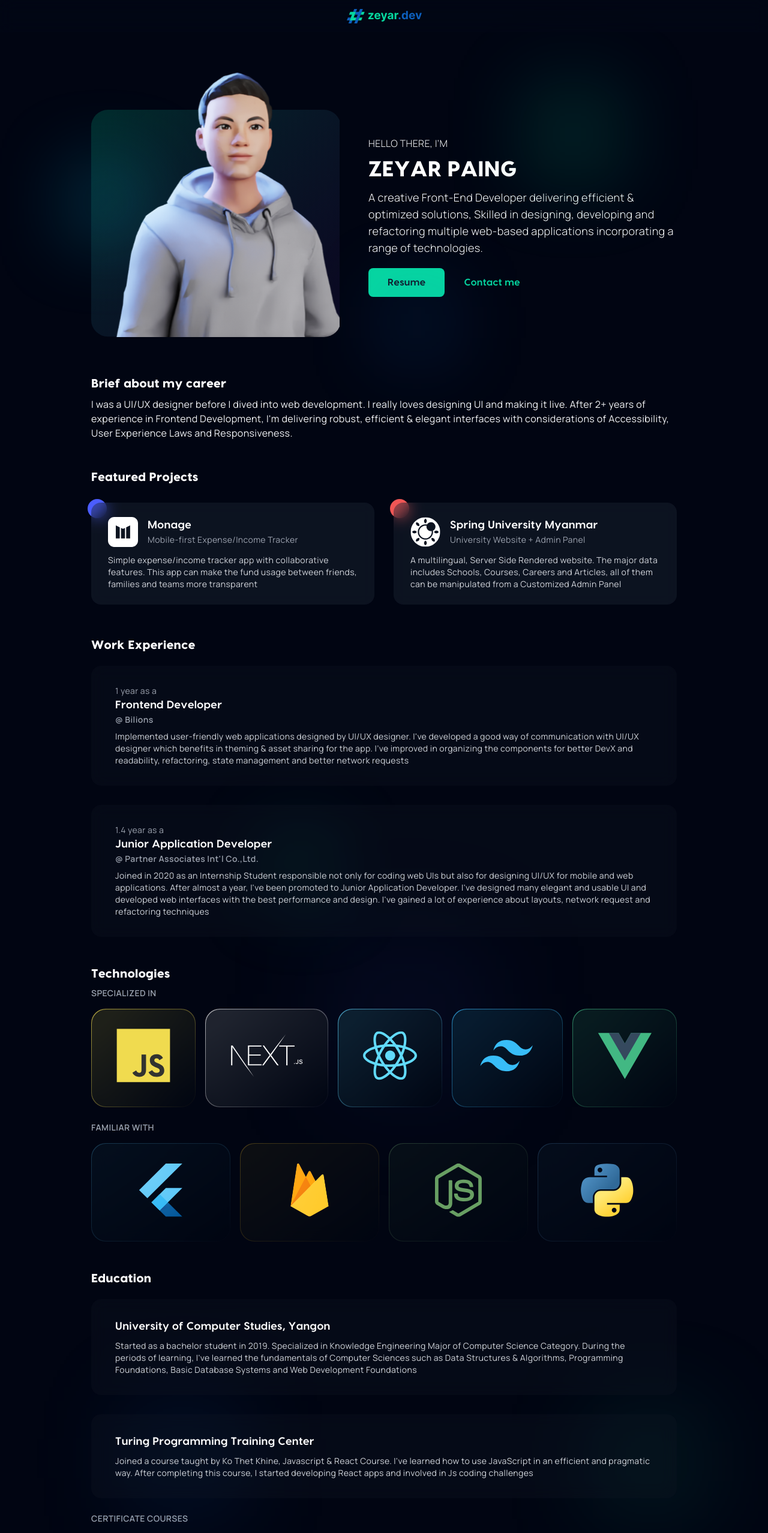
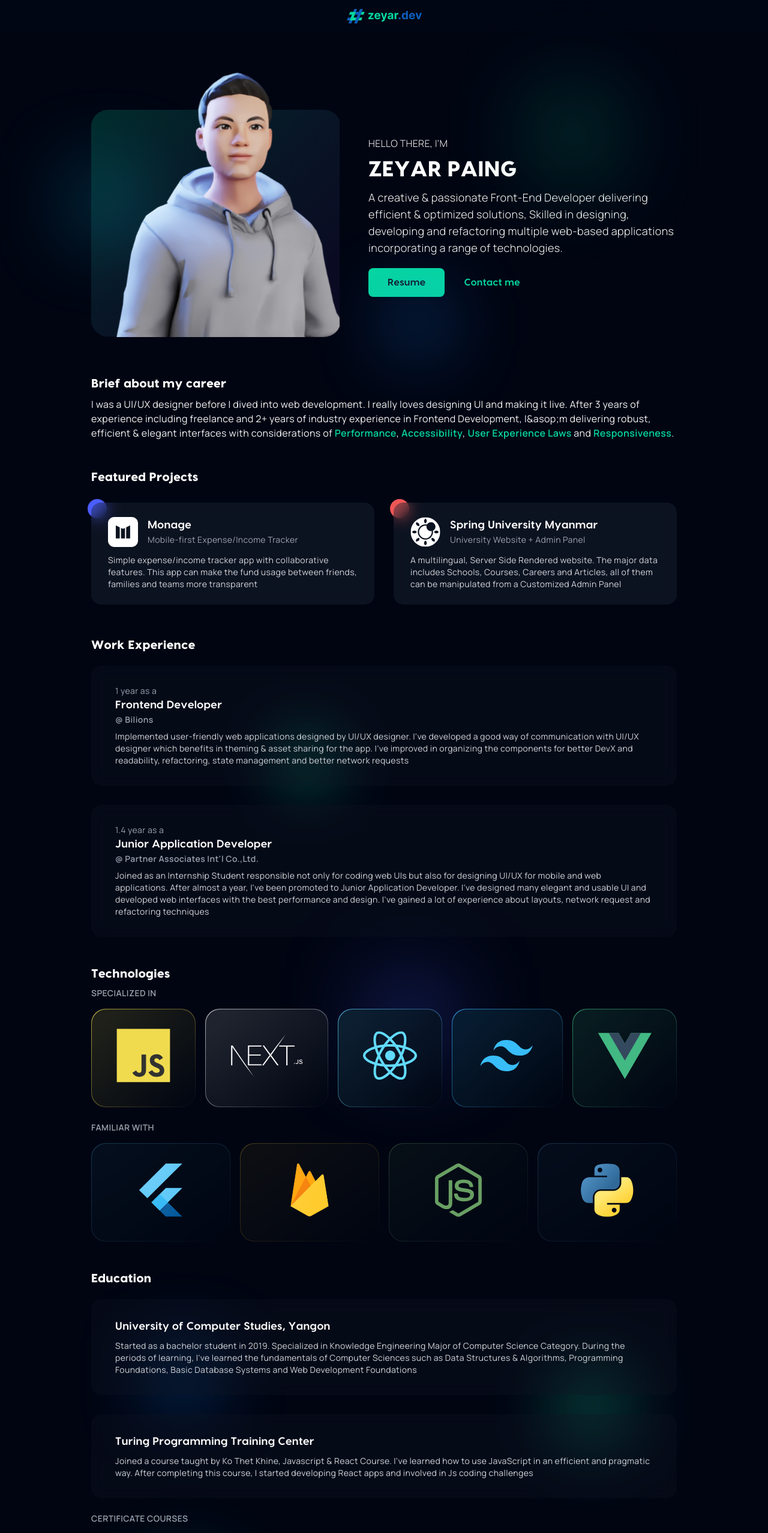
Before and after one commit to ZeyarPaing/personal-site, a Next.js app: page / in a window 1280 px wide. Shown: the top 2556 px of the page at 60% size. Built offline with nearby package versions, Linux system fonts and the light colour scheme.

Commit message:
feat: update wording and blurred boxes

```diff
--- a/components/BlurredBox.tsx
+++ b/components/BlurredBox.tsx
@@ -33,7 +33,7 @@ const BlurredBox = ({ size, color, position }: blurProps) => {
       ref={bRef}
       className="basset absolute transition-transform ease-linear duration-[4s]"
       style={{
-        filter: `blur(calc(${size.width} * 1.5))`,
+        filter: `blur(calc(${size.width} * 1))`,
         backgroundColor: color,
         top: position.y + '%',
         left: position.x + '%',
--- a/helper/data.ts
+++ b/helper/data.ts
@@ -18,7 +18,7 @@ export const experiences: Experience[] = [
     companyName: "Partner Associates Int'l Co.,Ltd.",
     position: 'Junior Application Developer',
     description:
-      'Joined in 2020 as an Internship Student responsible not only for coding web UIs but also for designing UI/UX for mobile and web applications.' +
+      'Joined as an Internship Student responsible not only for coding web UIs but also for designing UI/UX for mobile and web applications.' +
       " After almost a year, I've been promoted to Junior Application Developer. I've designed many elegant and usable UI and developed web interfaces with the best performance and design. I've gained a lot of experience about layouts, network request and refactoring techniques",
     year: 1.4,
   },
--- a/pages/index.tsx
+++ b/pages/index.tsx
@@ -63,39 +63,39 @@ const LandingSection = () => (
     />
     <div className="basset blur-[80px] w-16 h-16 bg-primary absolute top-20 right-[15%]" />
     <BlurredBox
-      size={{ width: '3rem', height: '3rem' }}
-      color={'#1572da'}
+      size={{ width: '4rem', height: '3rem' }}
+      color={'#1b84ff'}
       position={{ x: 55, y: 120 }}
     />
     <BlurredBox
       size={{ width: '5rem', height: '5rem' }}
-      color={'#3943be'}
+      color={'#4655ff'}
       position={{ x: 70, y: 350 }}
     />
     <BlurredBox
-      size={{ width: '3rem', height: '3rem' }}
-      color={'#0fb78b'}
-      position={{ x: 30, y: 270 }}
+      size={{ width: '3.5rem', height: '3rem' }}
+      color={'#13ffbf'}
+      position={{ x: 30, y: 230 }}
     />
     <BlurredBox
       size={{ width: '4rem', height: '4rem' }}
-      color={'#0fb78b'}
-      position={{ x: 100, y: 500 }}
+      color={'#1ef6bd'}
+      position={{ x: 90, y: 480 }}
     />
     <BlurredBox
       size={{ width: '4rem', height: '4rem' }}
-      color={'#1572da'}
-      position={{ x: 20, y: 500 }}
+      color={'#1078ec'}
+      position={{ x: 20, y: 470 }}
     />{' '}
     <BlurredBox
       size={{ width: '3rem', height: '3rem' }}
-      color={'#0648ab'}
-      position={{ x: 80, y: 640 }}
+      color={'#1168e8'}
+      position={{ x: 80, y: 590 }}
     />
     <BlurredBox
       size={{ width: '4rem', height: '4rem' }}
-      color={'#0fb78b'}
-      position={{ x: 0, y: 670 }}
+      color={'#14d7a4'}
+      position={{ x: 0, y: 600 }}
     />{' '}
     <Image
       src="/assets/image/profile.svg"
@@ -108,9 +108,9 @@ const LandingSection = () => (
       <p className="font-light uppercase">Hello there, I’m</p>
       <h1 className="font-black text-4xl my-3">ZEYAR PAING</h1>
       <p className="max-w-lg text-lg font-light leading-[28px]">
-        A creative Front-End Developer delivering efficient & optimized
-        solutions, Skilled in designing, developing and refactoring multiple
-        web-based applications incorporating a range of technologies.
+        A creative & passionate Front-End Developer delivering efficient &
+        optimized solutions, Skilled in designing, developing and refactoring
+        multiple web-based applications incorporating a range of technologies.
       </p>
       <div className="flex gap-8 items-center mt-5">
         <Button
@@ -137,12 +137,13 @@ const BriefSection = () => (
   <section className="mt-16 mb-12">
     <h2 className="section-header mb-2">Brief about my career</h2>
     <div>
-      <p className="text-gray-100">
+      <p className="text-gray-100 career-section">
         I was a UI/UX designer before I dived into web development. I really
-        loves designing UI and making it live. After 2+ years of experience in
-        Frontend Development, I&apos;m delivering robust, efficient & elegant
-        interfaces with considerations of Accessibility, User Experience Laws
-        and Responsiveness.
+        loves designing UI and making it live. After 3 years of experience
+        including freelance and 2+ years of industry experience in Frontend
+        Development, I&asop;m delivering robust, efficient & elegant interfaces
+        with considerations of <b>Performance</b>, <b>Accessibility</b>,{' '}
+        <b>User Experience Laws</b> and <b>Responsiveness</b>.
       </p>
     </div>
   </section>
@@ -315,9 +316,9 @@ const ContactSection = () => {
           display="ZeyarPaing"
         />
         <ContactItem
-          link="https://mm.linkedin.com/in/zeyar-paing-713854172"
+          link="https://linkedin.com/in/zeyar-paing"
           icon="linkedin.svg"
-          display="zeyar-paing-713854172"
+          display="zeyar-paing"
         />
       </div>
 
--- a/styles/globals.css
+++ b/styles/globals.css
@@ -90,3 +90,7 @@ input, textarea {
         margin-bottom: calc(100vw / 0.7);
     }
 }
+
+.career-section b {
+    @apply text-primary font-black;
+}
```
